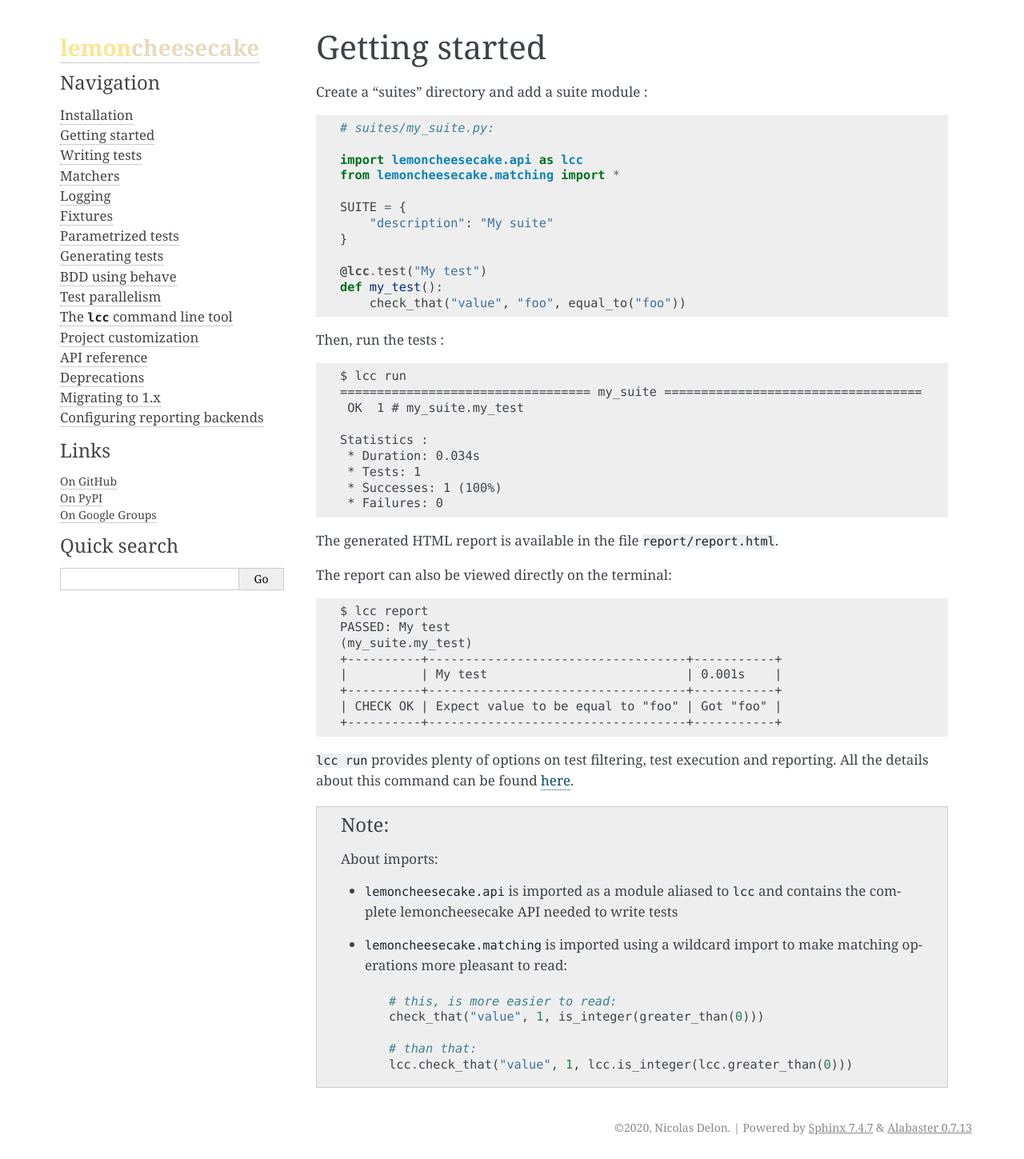
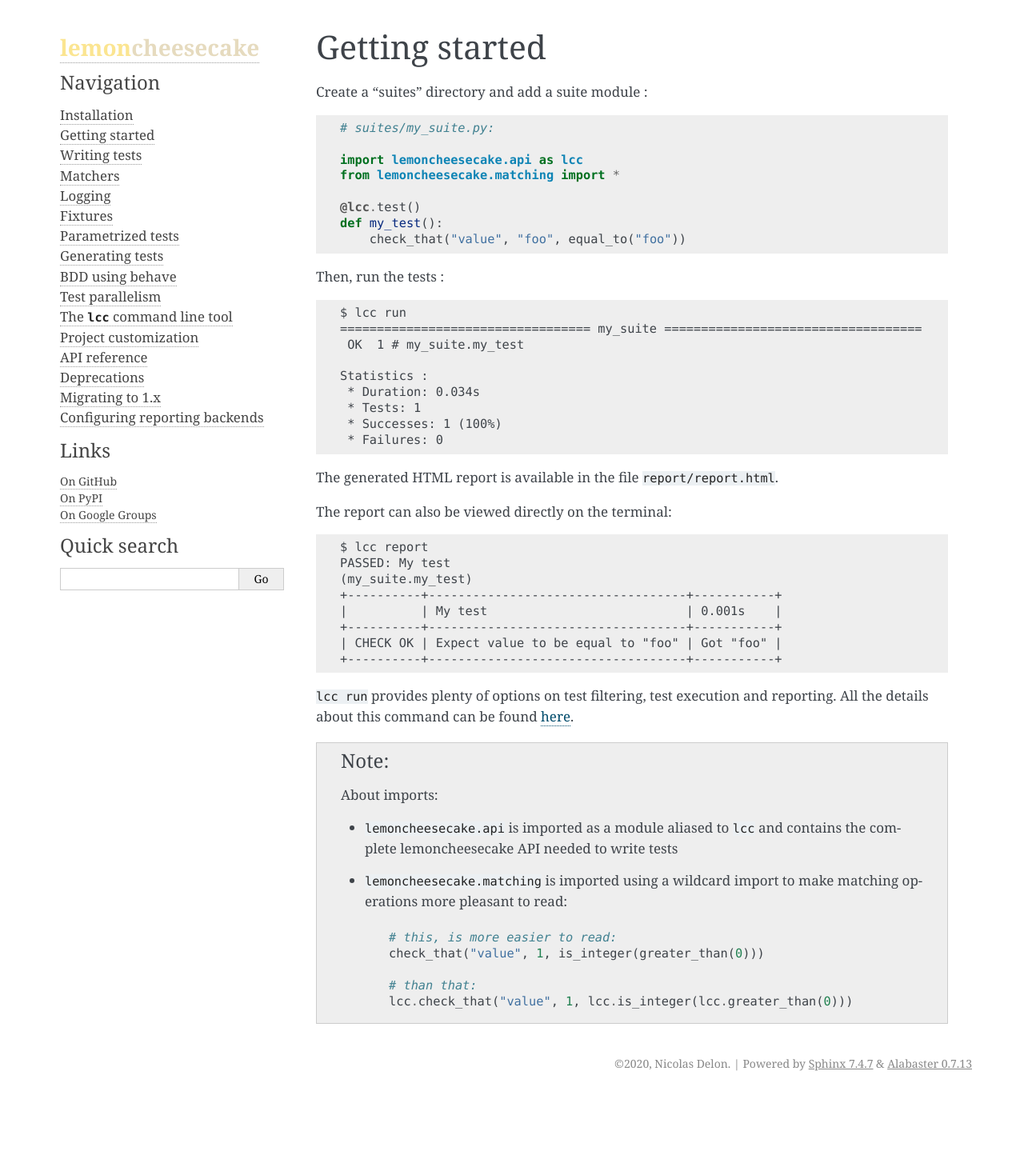
Before and after one commit to lemoncheesecake/lemoncheesecake, a Sphinx documentation site: the page built from doc/getting-started.rst, in a window 1280 px wide. Shown: the whole page at 80% size. Built offline with Sphinx 7.4.7, drawn with Linux system fonts in a browser that asks for light colours; after the commit the page ends 1369 px from its top, so only the background shows below that.

Commit message:
doc: simplify example for 'Getting started' section

```diff
--- a/doc/getting-started.rst
+++ b/doc/getting-started.rst
@@ -12,11 +12,7 @@
     import lemoncheesecake.api as lcc
     from lemoncheesecake.matching import *
 
-    SUITE = {
-        "description": "My suite"
-    }
-
-    @lcc.test("My test")
+    @lcc.test()
     def my_test():
         check_that("value", "foo", equal_to("foo"))
 
```
